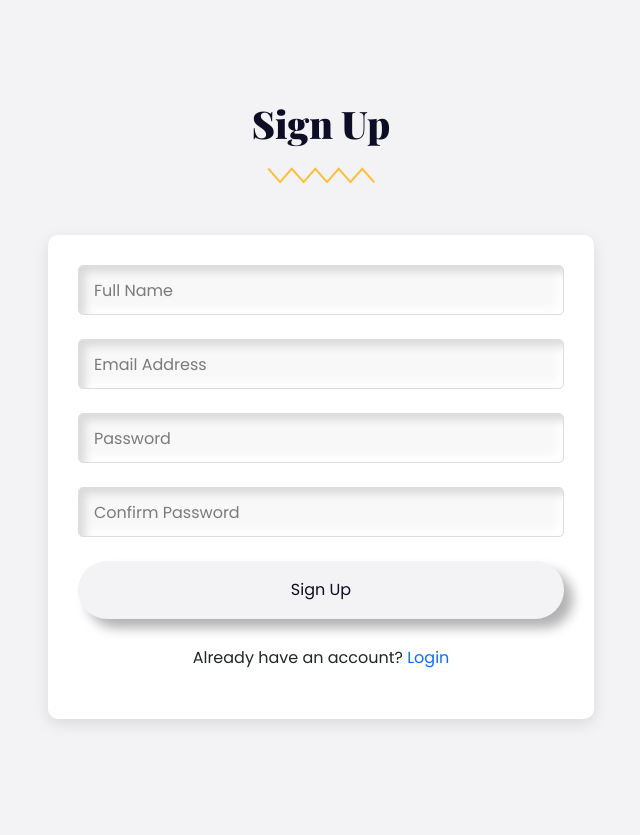
After one commit to ahmedtaha01/xssAttacks, a Flask app: page /signup-page in a window 1280 px wide. The commit adds this page. Shown: the whole page, without its empty margins (319-959 px from the left). Run offline with Flask 3, Linux system fonts and the light colour scheme; parts of the project's set-up code (start-up, migrations or seed data) failed here and were passed over; some libraries are stand-ins or nearby versions; some web fonts are replaced.

Commit message:
add new version to project

```diff
--- a/app.py
+++ b/app.py
@@ -1,9 +1,11 @@
-from flask import Flask, request , jsonify
-from flask import render_template
+from flask import Flask, request, jsonify, render_template, redirect, url_for
+from flask import session, flash
+from werkzeug.security import generate_password_hash, check_password_hash
 from model.deployment import predict_sentiment
-from database import db, SentimentResult
+from database import db, SentimentResult, User  # We'll need to create User model
 
 app = Flask(__name__)
+app.secret_key = 'QWERTYUI'  # <-- Add this line
 
 # Configure database (Using SQLite)
 app.config['SQLALCHEMY_DATABASE_URI'] = 'sqlite:///sentiments.db'
@@ -16,9 +18,71 @@ db.init_app(app)
 with app.app_context():
     db.create_all()
 
+
 @app.route('/')
 def index():
     return render_template('index.html')
+
+
+@app.route('/login-page', methods=['GET'])
+def login_page():
+    return render_template('login.html')
+
+
+@app.route('/login', methods=['POST'])
+def login():
+    email = request.form.get('email')
+    password = request.form.get('password')
+
+    # Check if user exists and password is correct
+    user = User.query.filter_by(email=email).first()
+    if user and check_password_hash(user.password, password):
+        session['user_id'] = user.id
+        session['user_email'] = user.email
+        return jsonify({'message': 'Welcome to the app'}), 200
+    else:
+        return jsonify({'error': 'Invalid credentials'}), 401
+
+
+@app.route('/signup-page', methods=['GET'])
+def signup_page():
+    return render_template('signup.html')
+
+@app.route('/signup', methods=['POST'])
+def signup():
+    name = request.form.get('name')
+    email = request.form.get('email')
+    password = request.form.get('password')
+    confirm_password = request.form.get('confirm_password')
+
+    # Basic validation
+    if password != confirm_password:
+        return jsonify({'error': 'Passwords do not match'}), 400
+    elif User.query.filter_by(email=email).first():
+        return jsonify({'error': 'Email already exists'}), 400
+    else:
+        # new_user = User(
+        #     name=name,
+        #     email=email,
+        #     password=generate_password_hash(password)
+        # )
+        # db.session.add(new_user)
+        # db.session.commit()
+
+        return jsonify({'message': 'Account created successfully! redirection to login page.'}), 200
+
+@app.route('/profile')
+def profile_page():
+    # Get current user from database
+    user = User.query.get(session['user_id'])
+
+    return render_template('profile.html',
+                         current_user=user)
+
+@app.route('/logout')
+def logout():
+    session.clear()
+    return redirect(url_for('index'))
 
 @app.route('/search', methods=['POST'])
 def search():
@@ -50,4 +114,4 @@ def subscribe():
 
 
 if __name__ == '__main__':
-    app.run(debug=True, host="127.0.0.1", port=5001)
+    app.run(debug=True, host="0.0.0.0", port=5001)
--- a/requirements.txt
+++ b/requirements.txt
@@ -8,6 +8,7 @@ click==8.1.8
 colorama==0.4.6
 flask==3.1.0
 flask-sqlalchemy==3.1.1
+flask-login
 flatbuffers==25.2.10
 gast==0.4.0
 google-auth==2.38.0
--- a/static/css/style.css
+++ b/static/css/style.css
@@ -1845,3 +1845,23 @@ p {
         padding: 20px;
     }
 }
+
+/* Auth Forms */
+.auth-form {
+    background: #fff;
+    padding: 30px;
+    border-radius: 10px;
+    box-shadow: 0 5px 15px rgba(0,0,0,0.1);
+}
+
+.auth-form .form-input {
+    width: 100%;
+    padding: 12px 15px;
+    border: 1px solid #ddd;
+    border-radius: 5px;
+    font-size: 16px;
+}
+
+.auth-form .sec-btn {
+    padding: 12px;
+}
--- a/static/js/main.js
+++ b/static/js/main.js
@@ -219,4 +219,50 @@ $(document).ready(function () {
         });
     });
 
+    // Login Form Handling
+    $('#loginForm').on('submit', function(e) {
+        e.preventDefault();
+        const formData = $(this).serialize();
+
+        $.ajax({
+            type: 'POST',
+            url: '/login',
+            data: formData,
+            success: function(response) {
+                $('#loginResponse').html('<div class="alert alert-success">' + response.message + '</div>');
+                // Optionally, you can redirect after a few seconds if you want
+                setTimeout(function() {
+                    window.location.href = '/';
+                }, 2000);
+            },
+            error: function(xhr) {
+                let response = JSON.parse(xhr.responseText);
+                $('#loginResponse').html('<div class="alert alert-danger">' + response.error + '</div>');
+            }
+        });
+    });
+
+    // Signup Form Handling
+    $('#signupForm').on('submit', function(e) {
+        e.preventDefault();
+        const formData = $(this).serialize();
+
+        $.ajax({
+            type: 'POST',
+            url: '/signup',
+            data: formData,
+            success: function(response) {
+                $('#signupResponse').html('<div class="alert alert-success">' + response.message + '</div>');
+                // Optionally, you can redirect after a few seconds if you want
+                setTimeout(function() {
+                    window.location.href = '/login-page';
+                }, 2000);
+            },
+            error: function(xhr) {
+                let response = JSON.parse(xhr.responseText);
+                $('#signupResponse').html('<div class="alert alert-danger">' + response.error + '</div>');
+            }
+        });
+    });
+
 });
--- /dev/null
+++ b/templates/signup.html
@@ -0,0 +1,41 @@
+{% extends 'base.html' %}
+
+{% block content %}
+<section class="section">
+    <div class="container">
+        <div class="row justify-content-center">
+            <div class="col-lg-6">
+                <div class="sec-title text-center mb-5">
+                    <h2 class="h2-title">Sign Up</h2>
+                    <div class="sec-title-shape mb-4">
+                        <img src="{{ url_for('static', filename='images/title-shape.svg') }}" alt="">
+                    </div>
+                </div>
+
+                <form id="signupForm" class="auth-form">
+                    <div class="form-group mb-4">
+                        <input type="text" name="name" class="form-input" placeholder="Full Name" required>
+                    </div>
+                    <div class="form-group mb-4">
+                        <input type="email" name="email" class="form-input" placeholder="Email Address" required>
+                    </div>
+                    <div class="form-group mb-4">
+                        <input type="password" name="password" class="form-input" placeholder="Password" required>
+                    </div>
+                    <div class="form-group mb-4">
+                        <input type="password" name="confirm_password" class="form-input" placeholder="Confirm Password" required>
+                    </div>
+                    <div class="form-group mb-4">
+                        <button type="submit" class="sec-btn w-100">Sign Up</button>
+                    </div>
+                    <div class="text-center">
+                        <p>Already have an account? <a href="{{ url_for('login_page') }}">Login</a></p>
+                    </div>
+                </form>
+
+                <div class="text-center mt-3" id="signupResponse"></div>
+            </div>
+        </div>
+    </div>
+</section>
+{% endblock %}
```
Also changed, not shown: database.py (+13 -0 lines), templates/includes/nav_bar.html (added, +56 -0 lines), templates/index.html (+1 -46 lines), templates/login.html (added, +35 -0 lines), templates/profile.html (added, +39 -0 lines), 2 other files.
